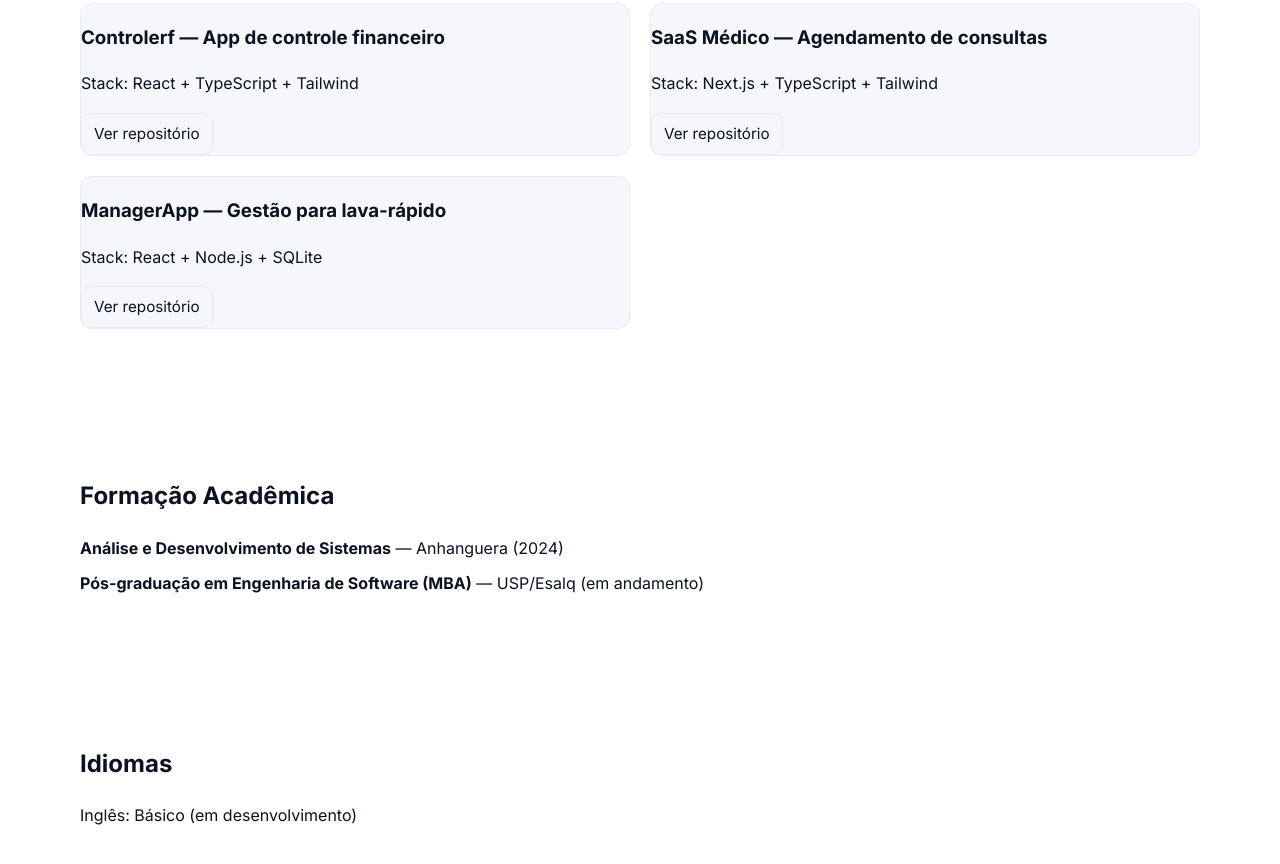
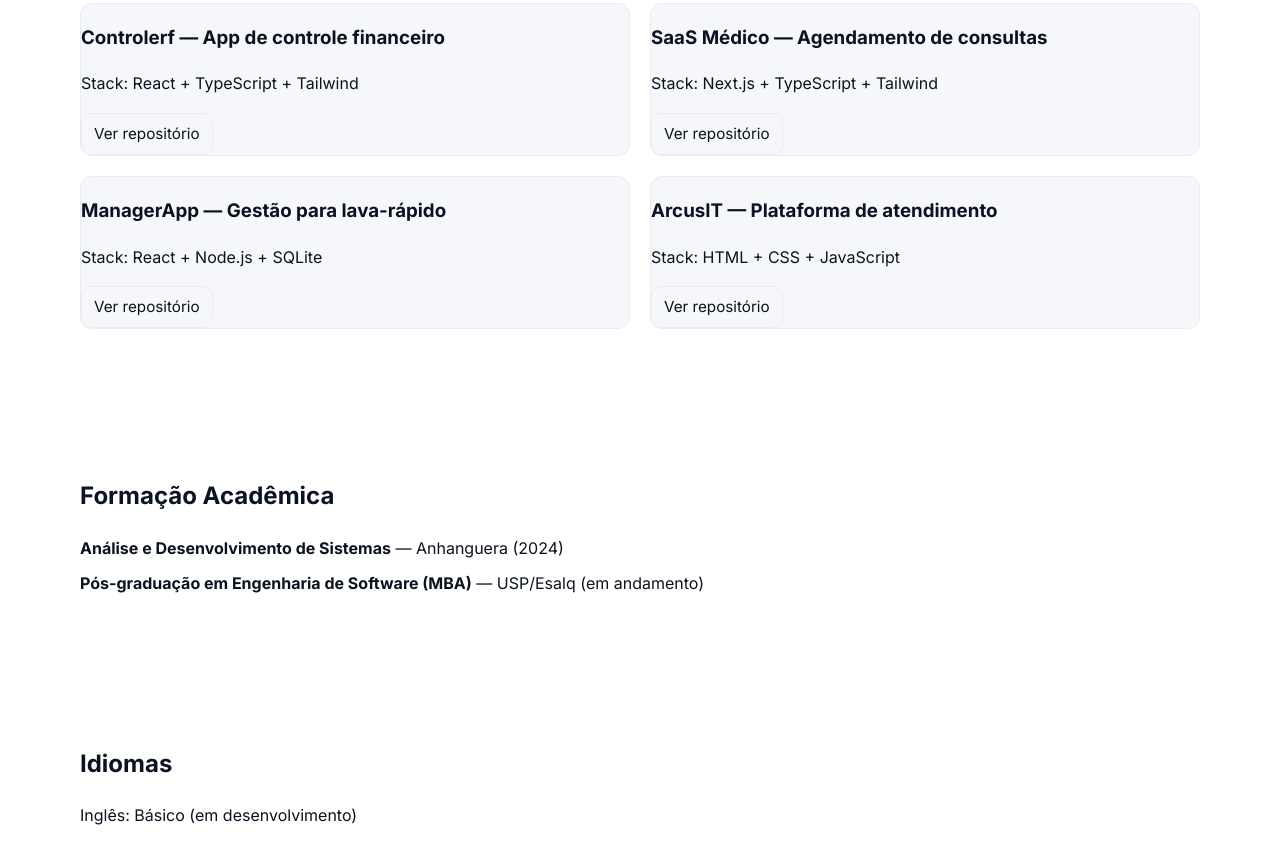
Before and after one commit to Lucscode/Portf-lio, a plain HTML site: page index.html in a window 1280 px wide. Shown: the part 1976-2840 px from the top of the page. Drawn offline with Linux system fonts and the light colour scheme; no server answers.

Commit message:
Adiciona ArcusIT como projeto fixo na seção de projetos

```diff
--- a/index.html
+++ b/index.html
@@ -13,7 +13,7 @@
     <meta property="og:title" content="Lucas Pereira — Desenvolvedor Front-End" />
     <meta property="og:description" content="Portfólio com projetos em React, Next.js, Tailwind e automações."
     />
-    <meta property="og:url" content="CChttps://seu-dominio-ou-github-pages" />
+    <meta property="og:url" content="https://seu-dominio-ou-github-pages" />
     <meta property="og:image" content="" />
 
     <!-- Twitter -->
@@ -240,6 +240,13 @@
                 <a class="btn small" href="https://github.com/Lucscode" target="_blank" rel="noopener">Ver repositório</a>
               </div>
             </article>
+            <article class="project-card">
+              <h3>ArcusIT — Plataforma de atendimento</h3>
+              <p>Stack: HTML + CSS + JavaScript</p>
+              <div class="card-actions">
+                <a class="btn small" href="https://github.com/Lucscode" target="_blank" rel="noopener">Ver repositório</a>
+              </div>
+            </article>
           </div>
         </div>
       </section>
```
